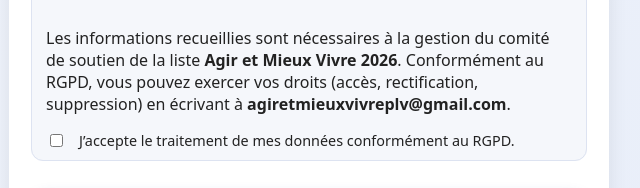
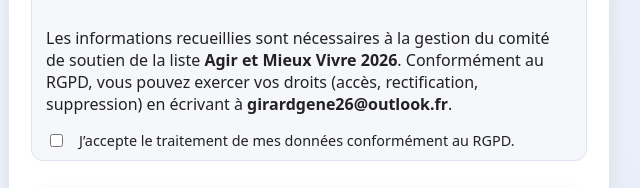
Before and after one commit to Damdam86/comite-soutien-agir-mieux-vivre, a plain HTML site: page index.html in a window 1280 px wide. Shown: the part 1231-1419 px from the top of the page, 331-971 px from the left. Drawn offline with nearby package versions, Linux system fonts and the light colour scheme.

Commit message:
Update contact email for RGPD compliance

```diff
--- a/index.html
+++ b/index.html
@@ -248,7 +248,7 @@
         Les informations recueillies sont nécessaires à la gestion du comité de soutien de la liste
         <strong>Agir et Mieux Vivre 2026</strong>. Conformément au RGPD, vous pouvez exercer vos droits
         (accès, rectification, suppression) en écrivant à
-        <strong>agiretmieuxvivreplv@gmail.com</strong>.
+        <strong>girardgene26@outlook.fr</strong>.
       </p>
       <div class="checkbox-row">
         <input type="checkbox" id="rgpd_ok" name="rgpd_ok" value="yes" required />
```
